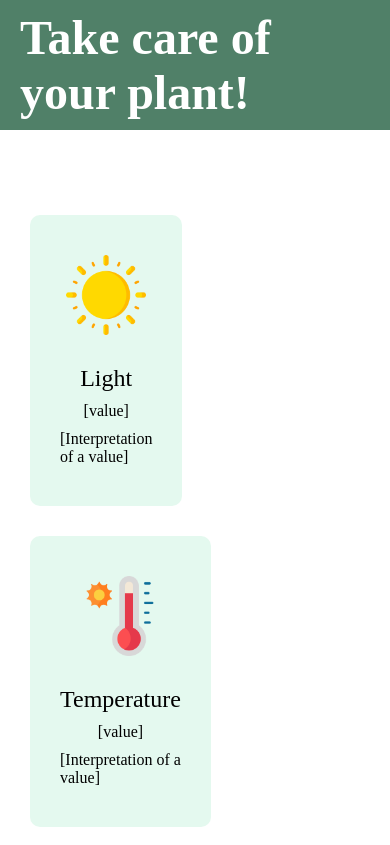
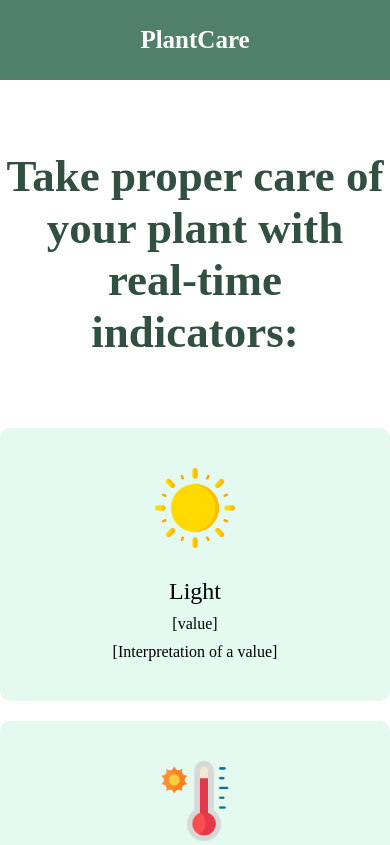
Before and after one commit to Sanchousina/PlantCare, a plain HTML site: page index.html in a window 390 px wide. Shown: the top 845 px of the page. Drawn offline with Linux system fonts and the light colour scheme.

Commit message:
Edit header and make dashboard responsive

```diff
--- a/index.html
+++ b/index.html
@@ -9,11 +9,14 @@
 <body>
   <div class="wrapper">
     <header class="header">
-      <h1>
-        Take care of your plant!
-      </h1>
+      <p>
+        PlantCare
+      </p>
     </header>
     <main class="main">
+      <h1>
+        Take proper care of your plant with real-time indicators:
+      </h1>
       <div class="dashboard_items">
         <section class="dashboard__column">
           <div class="column-content">
--- a/style.css
+++ b/style.css
@@ -40,25 +40,34 @@ h1, h2, h3, h4, h5, h6 {
 .main {
   flex: 1 1 auto;
   margin: 0 auto;
+  text-align: center;
 }
 
 .header {
   background-color: #508068;
   padding: 10px 20px;
   color: #fff;
-  min-height: 100px;
+  min-height: 80px;
   display: flex;
   align-items: center;
   justify-content: center;
 }
 
-h1 {
-  font-size: 48px;
+.header p {
+  font-size: 25px;
   font-weight: 600;
 }
 
+h1 {
+  font-size: 45px;
+  font-weight: 600;
+  color: #315041;
+  max-width: 700px;
+  margin: 0 auto 60px;
+}
+
 .main {
-  padding: 70px 15px 20px 15px;
+  padding: 70px 0 20px;
 }
 
 .dashboard_items {
@@ -94,3 +103,17 @@ h1 {
 img {
   max-width: 100%;
 }
+
+@media (max-width: 992px) {
+  .dashboard__column {
+    flex: 0 1 calc(100% / 2);
+    padding: 10px;
+  }
+}
+
+@media (max-width: 500px) {
+  .dashboard__column {
+    flex: 0 1 100%;
+    padding: 10px 0;
+  }
+}
```
